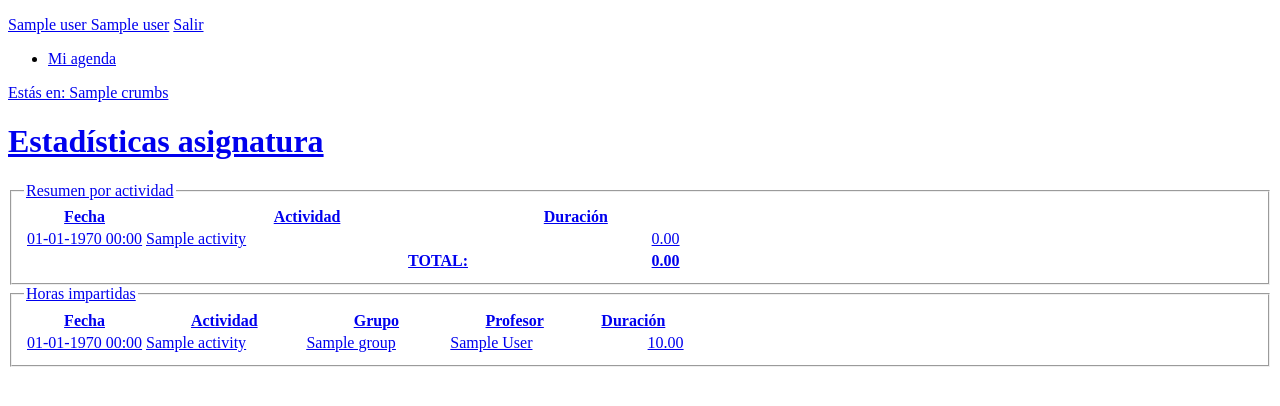
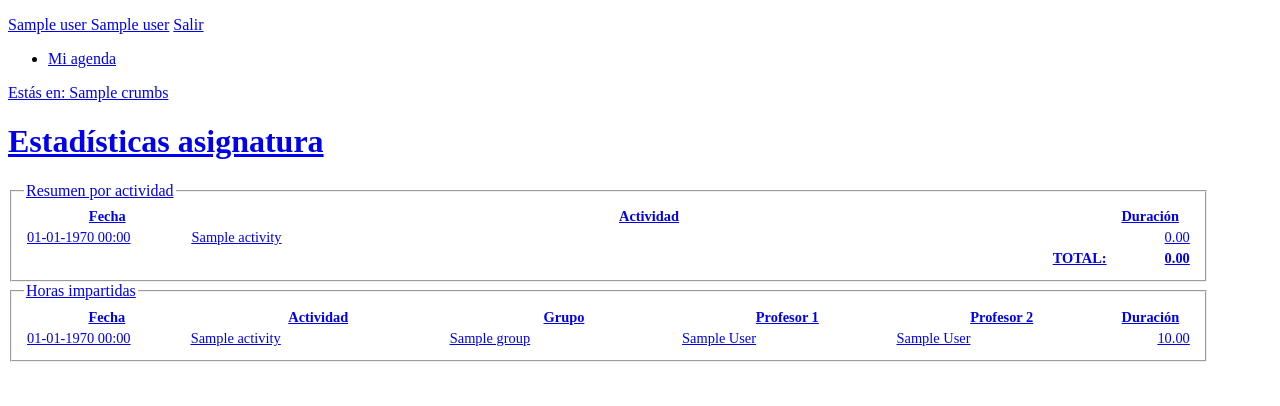
Before and after one commit to recrea/academic, a CakePHP app: template app/views/subjects/statistics.ctp in a window 1280 px wide. Shown: the part 294-700 px from the top of the page. Run offline with PHP 8.4 and a stand-in for CakePHP, Linux system fonts and the light colour scheme; the template is opened without the code that fills it: most values are stand-ins (such as "Sample title", 1, 10 or a date in 2020); data that the repository does not hold is empty; some libraries are stand-ins or nearby versions.

Commit message:
Added second teacher to teaching hours table

```diff
--- a/app/models/subject.php
+++ b/app/models/subject.php
@@ -162,6 +162,7 @@ class Subject extends AcademicModel {
 				 'Activity.id', 'Activity.name',
 				 'Group.id', 'Group.name',
 				 'Teacher.first_name', 'Teacher.last_name',
+				 'Teacher_2.first_name', 'Teacher_2.last_name',
 			 ),
 			 'order' => array('AttendanceRegister.initial_hour'),
 			 'recursive' => 0,
--- a/app/views/subjects/statistics.ctp
+++ b/app/views/subjects/statistics.ctp
@@ -47,7 +47,8 @@
 					<th class="date">Fecha</th>
 					<th class="activity">Actividad</th>
 					<th class="group">Grupo</th>
-					<th class="teacher">Profesor</th>
+					<th class="teacher">Profesor 1</th>
+					<th class="teacher">Profesor 2</th>
 					<th class="duration">Duración</th>
 				</tr>
 			</thead>
@@ -63,6 +64,7 @@
 						</td>
 
 						<td class="teacher"><?php echo sprintf('%s %s', $register['Teacher']['first_name'], $register['Teacher']['last_name']) ?></td>
+						<td class="teacher"><?php echo sprintf('%s %s', $register['Teacher_2']['first_name'], $register['Teacher_2']['last_name']) ?></td>
 						<td class="duration"><?php echo sprintf('%.2f', $register['AttendanceRegister']['duration']) ?></td>
 					</tr>
 				<?php endforeach; ?>
--- a/app/webroot/css/subjects.css
+++ b/app/webroot/css/subjects.css
@@ -1,10 +1,21 @@
+div.view {
+	width: 95% !important;
+	border-left: none !important;
+}
+
+table.subject-statistics {
+	font-size: 0.9em;
+	width: 100%;
+}
+
 table.subject-statistics th.date,
 table.subject-statistics td.date {
-	width: 18%;
+	width: 14%;
 }
 
 table.subject-statistics th.duration {
 	text-align: center;
+	width: 7%;
 }
 table.subject-statistics td.duration {
 	text-align: right;
```
